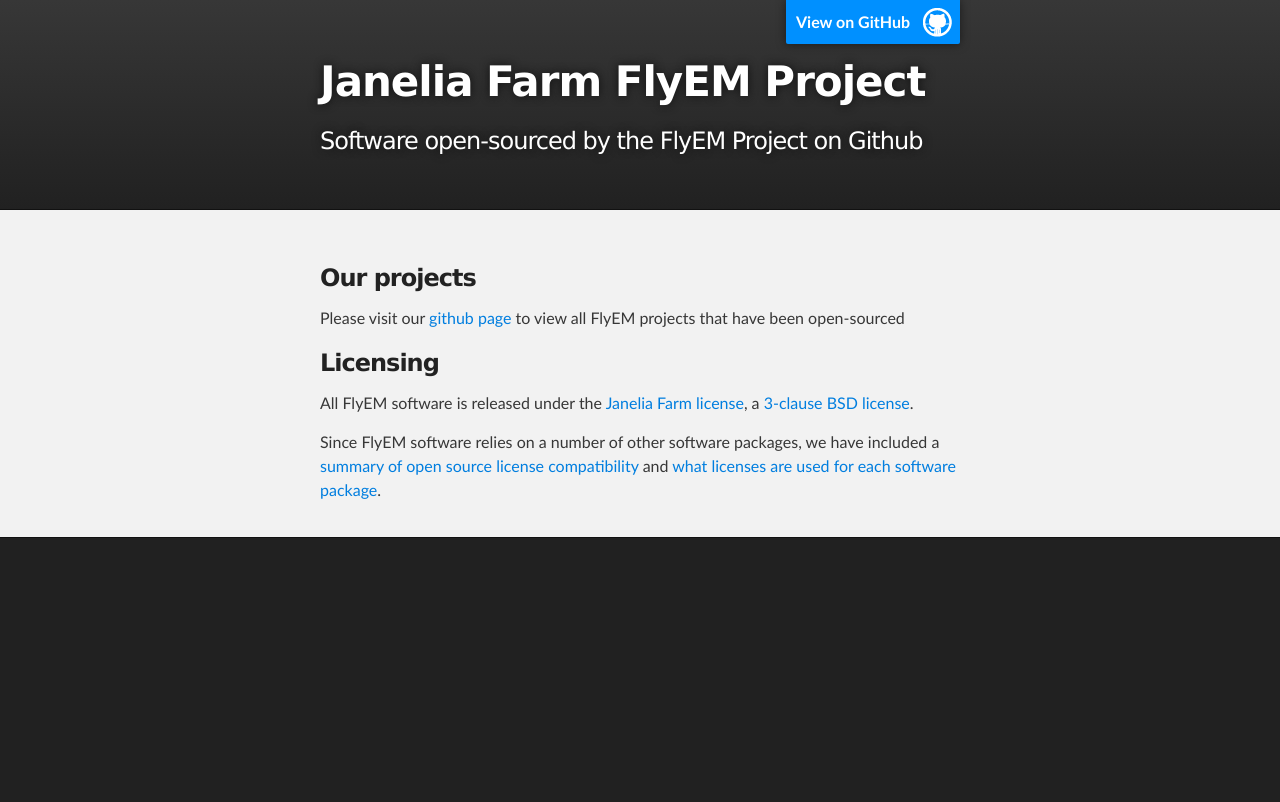
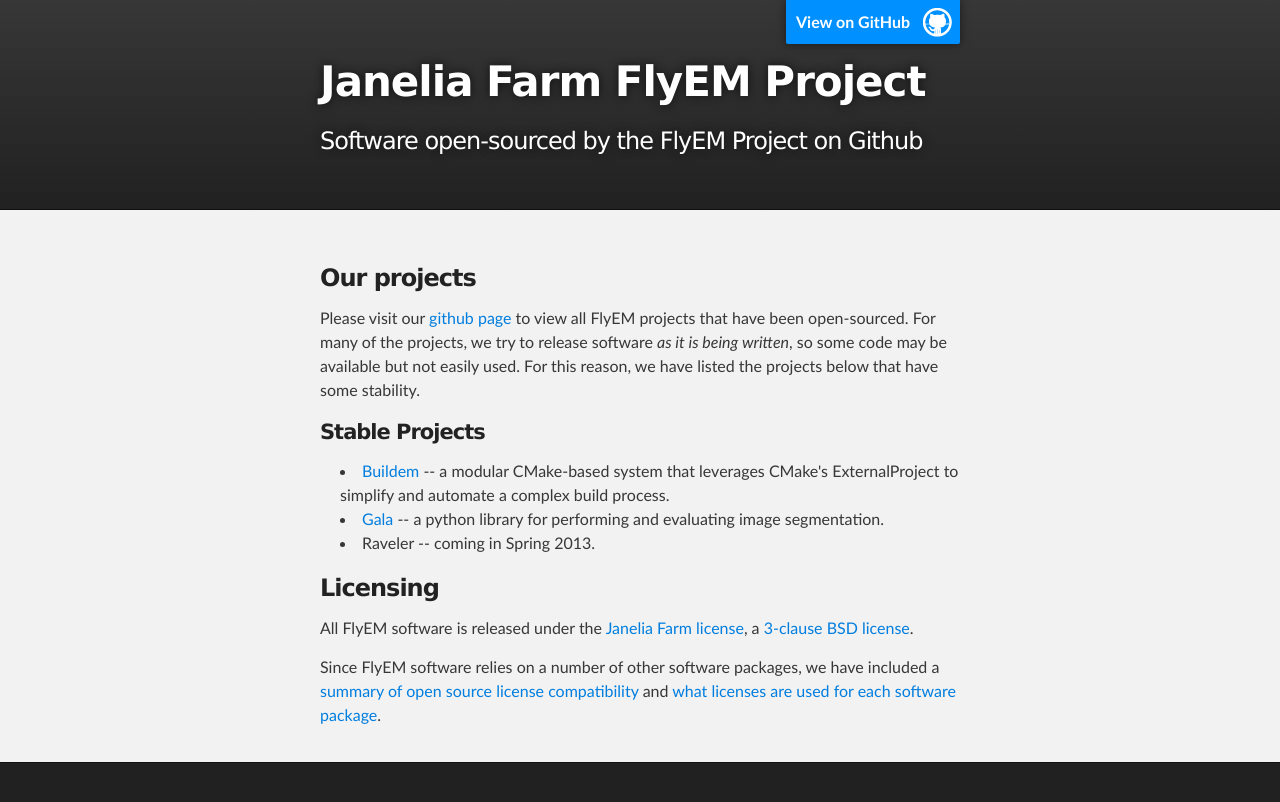
Before and after one commit to janelia-flyem/janelia-flyem.github.com, a Jekyll site: the page index.html, which Jekyll copies as it is, in a window 1280 px wide. Shown: the top 802 px of the page. Built offline with Jekyll 4.4.1, drawn with Linux system fonts in a browser that asks for light colours; Markdown is read by kramdown in place of the engine named in the settings.

Commit message:
Modify FlyEM front page to list stable projects per Steve's request

```diff
--- a/index.html
+++ b/index.html
@@ -30,7 +30,21 @@
         <h3>Our projects</h3>
 
         <p>Please visit our <a href="https://github.com/janelia-flyem">github page</a>
-        to view all FlyEM projects that have been open-sourced</p>
+        to view all FlyEM projects that have been open-sourced.  For many of the projects,
+        we try to release software <em>as it is being written</em>, so some code may be
+        available but not easily used.  For this reason, we have listed the projects
+        below that have some stability.</p>
+
+        <h4>Stable Projects</h4>
+
+        <ul>
+            <li><a href="http://github.com/janelia-flyem/buildem#readme">Buildem</a> -- a modular
+                CMake-based system that leverages CMake's ExternalProject to simplify and automate
+                a complex build process.</li>
+            <li><a href="http://github.com/janelia-flyem/gala">Gala</a> -- a python library for
+                performing and evaluating image segmentation.</li>
+            <li>Raveler -- coming in Spring 2013.</li>
+        </ul>
 
         <h3>Licensing</h3>
         <p>All FlyEM software is released under the <a href="http://janelia-flyem.github.com/janelia_farm_license.html">Janelia Farm license</a>, a <a href="http://en.wikipedia.org/wiki/BSD_license#3-clause_license_.28.22New_BSD_License.22_or_.22Modified_BSD_License.22.29">3-clause BSD license</a>.</p>
```
